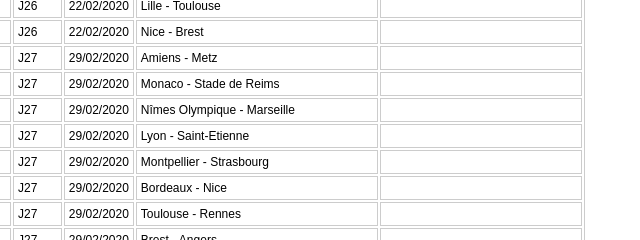
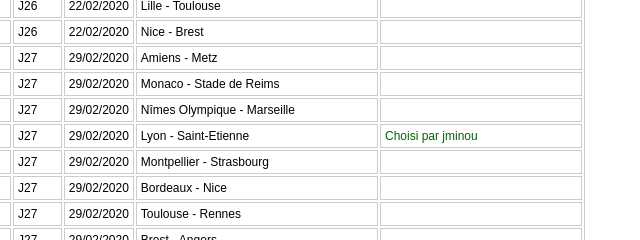
Before and after one commit to PEM8000/scorecast, a plain HTML site: page index.html in a window 1280 px wide. Shown: the part 1480-1720 px from the top of the page, 148-788 px from the left. Drawn offline with Linux system fonts and the light colour scheme.

Commit message:
Update index.html

```diff
--- a/index.html
+++ b/index.html
@@ -85,7 +85,7 @@ Et n'oubliez pas de prévenir sur le chat
  <tr><td>Ligue 1</td><td>J27</td><td>29/02/2020</td><td>Amiens - Metz</td><td>&nbsp;</td></tr>
  <tr><td>Ligue 1</td><td>J27</td><td>29/02/2020</td><td>Monaco - Stade de Reims</td><td>&nbsp;</td></tr>
  <tr><td>Ligue 1</td><td>J27</td><td>29/02/2020</td><td>Nîmes Olympique - Marseille</td><td>&nbsp;</td></tr>
- <tr><td>Ligue 1</td><td>J27</td><td>29/02/2020</td><td>Lyon - Saint-Etienne</td><td>&nbsp;</td></tr>
+ <tr><td>Ligue 1</td><td>J27</td><td>29/02/2020</td><td>Lyon - Saint-Etienne</td><td><span style="color:darkgreen;">Choisi par jminou</span></td></tr>
  <tr><td>Ligue 1</td><td>J27</td><td>29/02/2020</td><td>Montpellier - Strasbourg</td><td>&nbsp;</td></tr>
  <tr><td>Ligue 1</td><td>J27</td><td>29/02/2020</td><td>Bordeaux - Nice</td><td>&nbsp;</td></tr>
  <tr><td>Ligue 1</td><td>J27</td><td>29/02/2020</td><td>Toulouse - Rennes</td><td>&nbsp;</td></tr>
```
